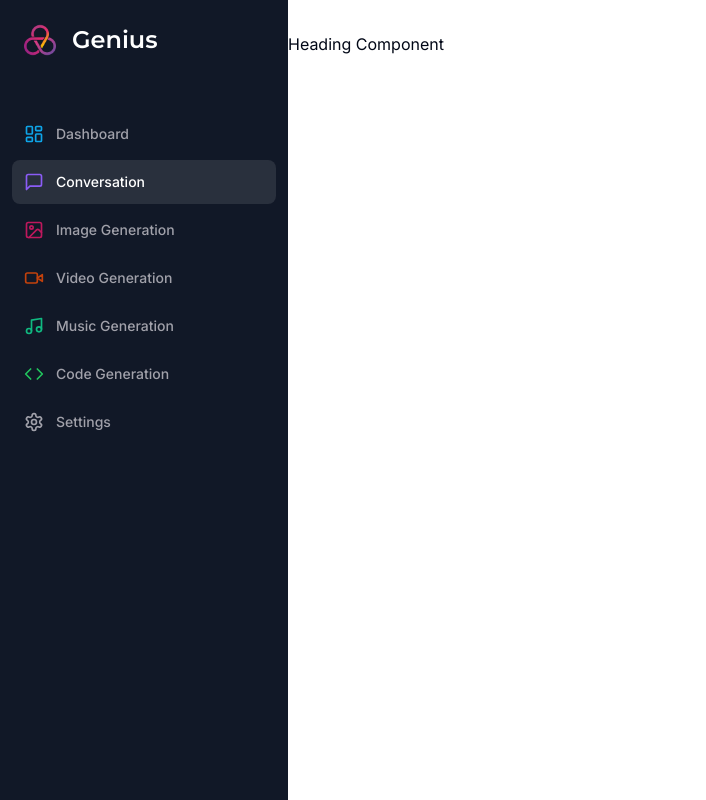
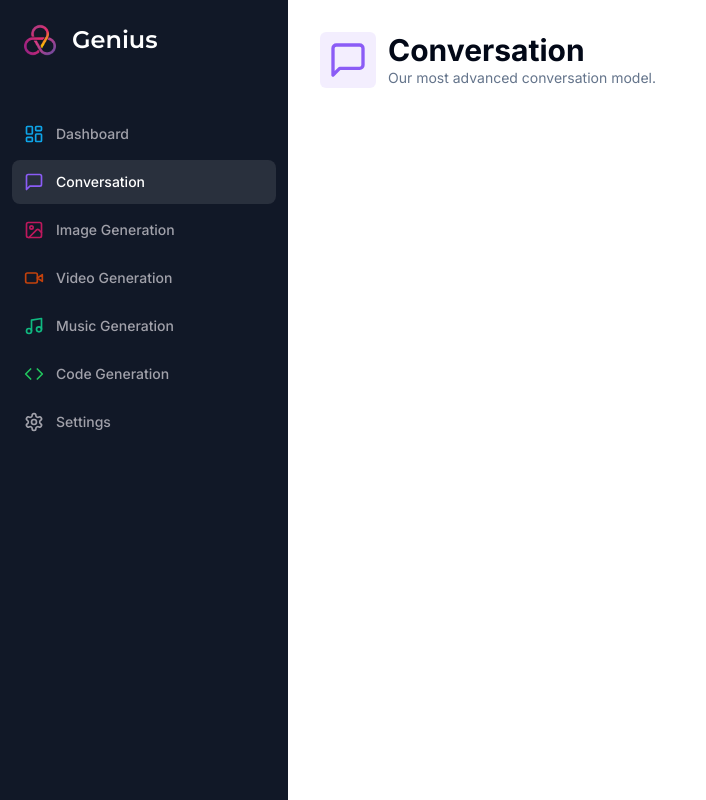
Before and after one commit to rxhxn30/GeniusAI, a Next.js app: page /conversation in a window 1280 px wide. Shown: the whole page, without its empty margins (0-706 px from the left). Built offline with nearby package versions, Linux system fonts and the light colour scheme.

Commit message:
Updating UI

```diff
--- a/components/heading.tsx
+++ b/components/heading.tsx
@@ -1,4 +1,5 @@
 import { LucideIcon } from "lucide-react";
+import {cn} from "@/lib/utils";
 
 interface HeadingProps{
     title: string;
@@ -11,14 +12,23 @@
 export const Heading = ({
     title,
     description,
-    icon,
+    icon: Icon,
     iconColor,
     bgColor
 }: HeadingProps) => {
     return(
-        <div>
-            Heading Component
+        <div className="px-4 lg:px-8 flex items-center gap-x-3 mb-8">
+            <div className={cn("p-2 w-fit rounded-md", bgColor)}>
+                <Icon className={cn("w-10 h-10", iconColor)} />
+            </div>
+            <div>
+                <h2 className="text-3xl font-bold">
+                    {title}
+                </h2>
+                <p className="text-sm text-muted-foreground">
+                    {description}
+                </p>
         </div>
-
+        </div>
     );
 }
```
